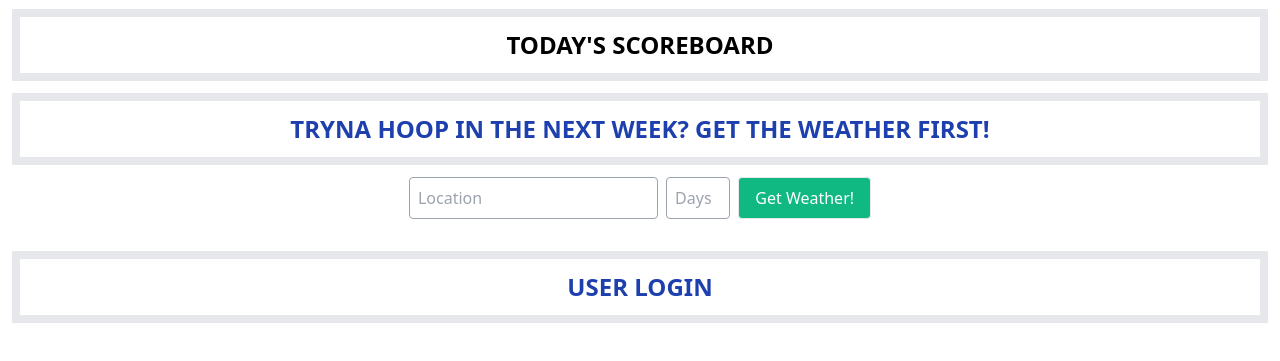
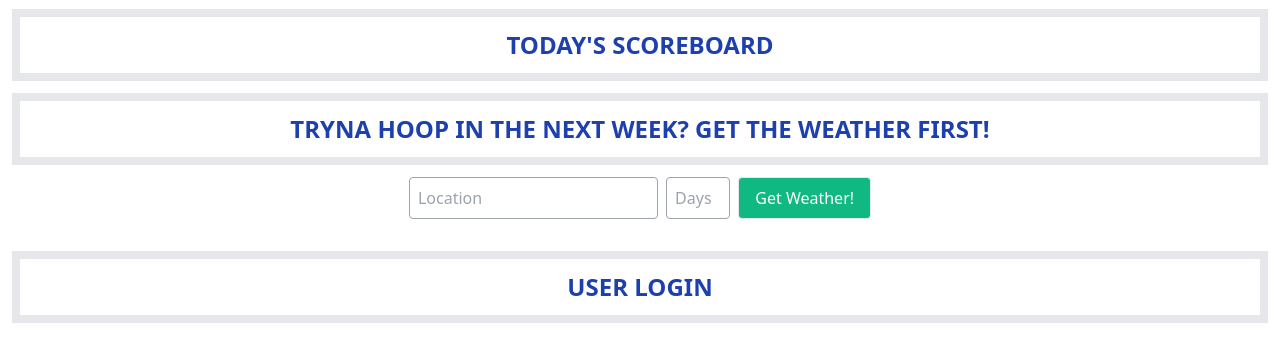
Before and after one commit to rsrinath1234k/final, a website: page index.html in a window 1280 px wide. Shown: the part 207-568 px from the top of the page. Drawn offline with nearby package versions, Linux system fonts and the light colour scheme; no server answers.

Commit message:
font blue

```diff
--- a/index.html
+++ b/index.html
@@ -22,7 +22,7 @@
       <div class ="w-52 p-2 rounded-sm pb-0"><img src ="hoop.jpeg"></div>
     </div>
 
-<h2 class ="text-center font-extrabold uppercase text-2xl m-3 p-3 border-8">Today's scoreboard</h2>
+<h2 class ="text-center font-extrabold uppercase text-2xl m-3 p-3 border-8 text-blue-800">Today's scoreboard</h2>
     <div class ="text-center font-bold font-underline text-blue-800">
             <div class="text-center">
 
```
